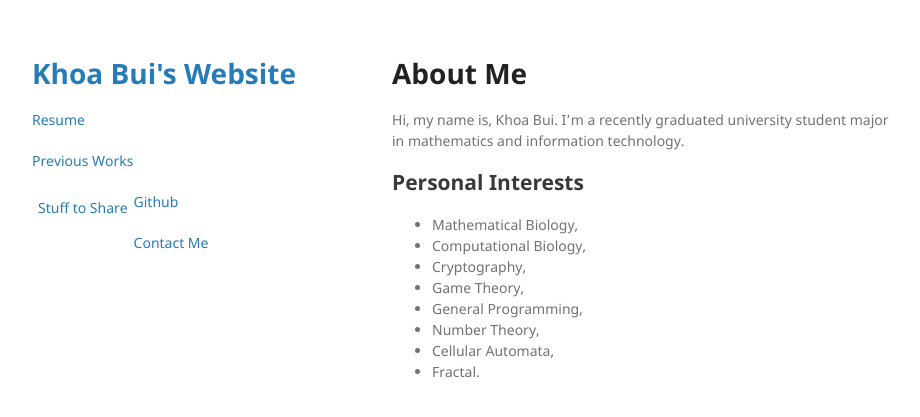
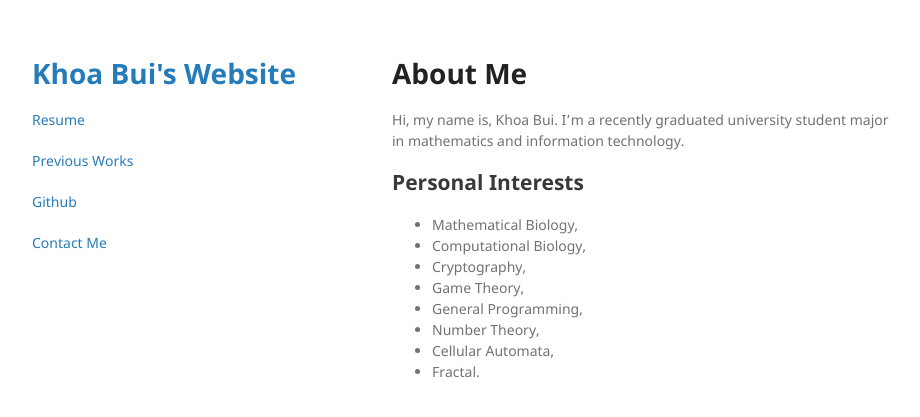
Before and after one commit to khoabuiv/khoabuiv.github.io, a Jekyll site: the page built from index.md, in a window 1280 px wide. Shown: the top 417 px of the page, without its empty margins (178-1098 px from the left). Built offline with Jekyll 4.4.1, drawn with Linux system fonts in a browser that asks for light colours; our own code applies the rules of GitHub Pages for plain Markdown files.

Commit message:
Update jekyll-theme-minimal.scss

```diff
--- a/_sass/jekyll-theme-minimal.scss
+++ b/_sass/jekyll-theme-minimal.scss
@@ -133,11 +133,10 @@ header .dropbtn {
   padding-top: 6px;
   border: none;
   margin:0 0 20px;
-  float: left;
 }
 
 header .dropdown {
-  display: inline;
+  display: none;
   margin:0 0 20px;
   padding-top: 6px;
 }
```
